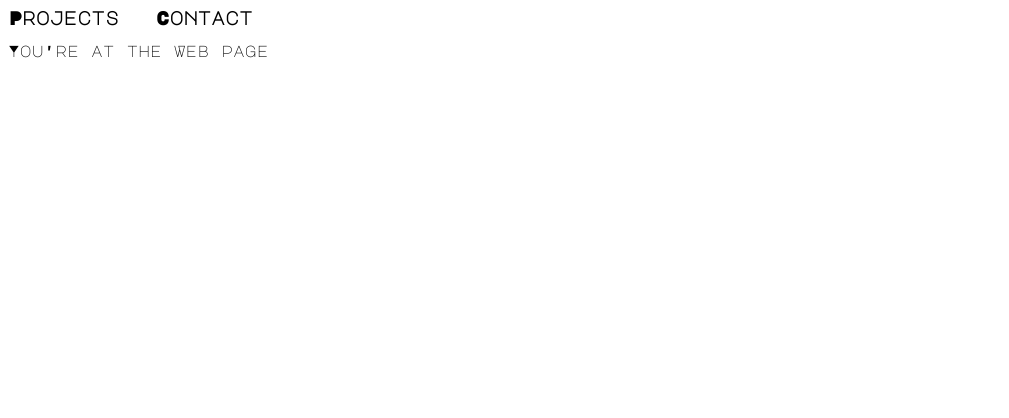
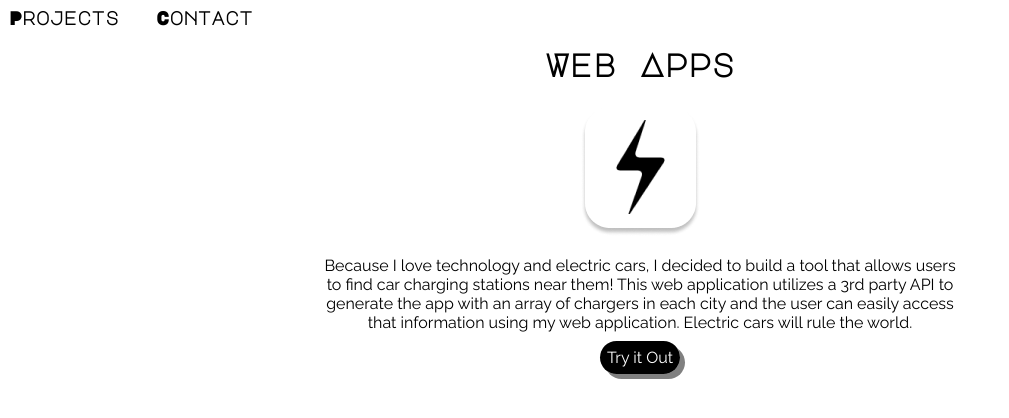
Before and after one commit to dannertech/final-website, a React (Create React App) app: page /web in a window 1280 px wide. Shown: the top 418 px of the page, without its empty margins (0-1009 px from the left). Built offline with nearby package versions, Linux system fonts and the light colour scheme.

Commit message:
styled web app page

```diff
--- a/src/Pages/Iphone.js
+++ b/src/Pages/Iphone.js
@@ -37,7 +37,7 @@ export default class Iphone extends Component {
         return (
             <div>
                 <NavigationBar />
-                    <StyledHeader>Alexa Apps</StyledHeader>
+                    <StyledHeader>iOS Apps</StyledHeader>
                 <StyledProjectCard>
                     <div>
                 <img src={Cheerup} alt="Image of air balloon on orange background"></img>
--- a/src/Pages/Web.js
+++ b/src/Pages/Web.js
@@ -1,12 +1,50 @@
 import React, { Component } from 'react';
 import NavigationBar from '../Components/Navigation'
+
+import Powerup from '../Images/Powerup.png'
+
+import styled from 'styled-components'
+
+const StyledLinkButton = styled.a`
+background: black;
+color: white;
+text-decoration: none;
+border-radius: 25px;
+padding: 7px;
+box-shadow: 5px 5px grey;
+font-family: 'Raleway', sans-serif;
+
+`
+
+
+
+const StyledProjectCard = styled.div`
+margin: 27px 307px 0px 307px;
+display: flex;
+text-align: center;
+flex-direction: column;
+font-family: 'Raleway', sans-serif;
+`
+
+const StyledHeader = styled.h1`
+text-align: center;
+`
 
 export default class Web extends Component {
   render() {
     return (
       <div>
           <NavigationBar/>
-        <p>You're at the Web page</p>
+          <StyledHeader>Web Apps</StyledHeader>
+          <StyledProjectCard>
+                    <div>
+                <img src={Powerup} alt="Image of a black thunderbolt against a white background"></img>
+                <p>Because I love technology and electric cars, I decided to build a tool that allows users to find car charging stations near them! This web application utilizes a 3rd party API to generate the app with an array of chargers in each city and the user can easily access that information using my web application. Electric cars will rule the world.</p>
+                </div>
+                <div>
+                <StyledLinkButton href="https://powerup-charging.herokuapp.com/">Try it Out</StyledLinkButton>
+                </div>
+              </StyledProjectCard>
       </div>
     )
   }
```
